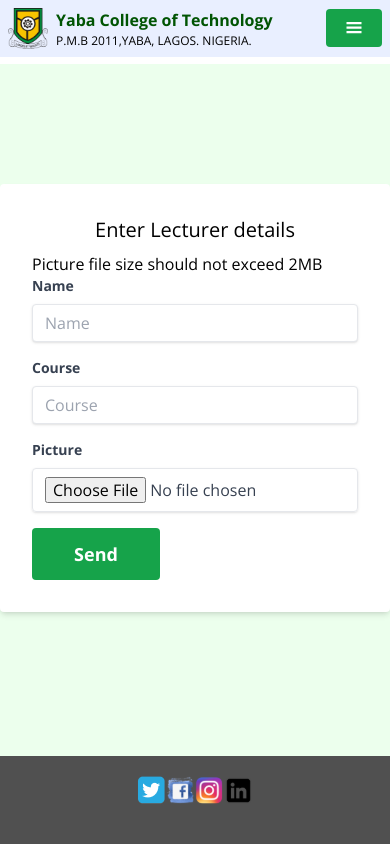
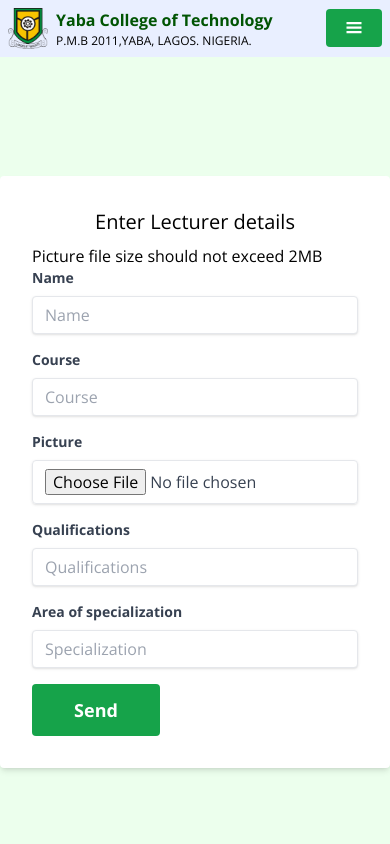
Before and after one commit to codermuyi/yabatech-sot-project, a React (Vite) app: page /enter-lecturer in a window 390 px wide. Shown: the top 844 px of the page. Built offline with nearby package versions, Linux system fonts and the light colour scheme; no server answers.

Commit message:
feat: implemented Lecturer page

```diff
--- a/src/assets/utils.js
+++ b/src/assets/utils.js
@@ -20,3 +20,9 @@ export const navLinks = [
     link: '/admission-requirements',
   },
 ]
+
+export function convertToSlug(text) {
+  return text.toLowerCase()
+    .replace(/[^\w ]+/g, "")
+    .replace(/ +/g, "-");
+}
--- a/src/components/AddLecturerForm.jsx
+++ b/src/components/AddLecturerForm.jsx
@@ -5,12 +5,15 @@ import { useNavigate } from 'react-router-dom'
 
 import Button from './Button'
 import { CREATE_LECTURER, ALL_LECTURERS } from '../lib/api'
+import { convertToSlug } from '../assets/utils'
 
 const AddLecturerForm = () => {
   const [addLecturer, { data, loading, error }] = useMutation(CREATE_LECTURER, {
-    refetchQueries: () => [{
-      query: ALL_LECTURERS,
-    }],
+    refetchQueries: () => [
+      {
+        query: ALL_LECTURERS,
+      },
+    ],
   })
   const navigate = useNavigate()
   const [base64, setBase64] = useState('')
@@ -22,8 +25,17 @@ const AddLecturerForm = () => {
     formState: { errors },
   } = useForm()
 
-  async function onSubmit({ name, course }) {
-    await addLecturer({ variables: { name, course, base64Image: base64 } })
+  async function onSubmit({ name, course, qualification, specialization }) {
+    await addLecturer({
+      variables: {
+        name,
+        course,
+        base64Image: base64,
+        qualification,
+        specialization,
+        slug: convertToSlug(name),
+      },
+    })
     navigate('/lecturer-profile')
   }
 
@@ -122,6 +134,42 @@ const AddLecturerForm = () => {
             />
           )}
         </div>
+        <div className="mb-4">
+          <label
+            className="block text-gray-700 text-sm font-bold mb-2"
+            htmlFor="qualification"
+          >
+            Qualifications
+          </label>
+          <input
+            className="shadow appearance-none border rounded w-full py-2 px-3 text-gray-700 leading-tight focus:outline-none focus:shadow-outline"
+            id="qualification"
+            type="text"
+            placeholder="Qualifications"
+            {...register('qualification', {
+              required: '*Qualifications required',
+            })}
+          />
+          <p className="text-red-500 text-sm">{errors?.name?.message}</p>
+        </div>
+        <div className="mb-4">
+          <label
+            className="block text-gray-700 text-sm font-bold mb-2"
+            htmlFor="specialization"
+          >
+            Area of specialization
+          </label>
+          <input
+            className="shadow appearance-none border rounded w-full py-2 px-3 text-gray-700 leading-tight focus:outline-none focus:shadow-outline"
+            id="specialization"
+            type="text"
+            placeholder="Specialization"
+            {...register('specialization', {
+              required: '*Specialization required',
+            })}
+          />
+          <p className="text-red-500 text-sm">{errors?.name?.message}</p>
+        </div>
         <div className="flex items-center justify-between">
           <Button className="text-white font-bold text-lg" disabled={loading}>
             {loading ? 'Sending...' : 'Send'}
--- a/src/components/Root.jsx
+++ b/src/components/Root.jsx
@@ -7,7 +7,7 @@ const Root = () => {
   return (
     <>
       <Navigation />
-      <div className="mt-16">
+      <div className="mt-14 lg:mt-16">
         <Outlet />
       </div>
       <Footer />
--- a/src/lib/api.js
+++ b/src/lib/api.js
@@ -12,19 +12,38 @@ export const ALL_LECTURERS = gql`
 `
 
 export const CREATE_LECTURER = gql`
-  mutation CreateLecturer($name: String!, $course: String!, $base64Image: String!) {
-    createLecturer(data: { name: $name, course: $course, base64Image: $base64Image }) {
+  mutation CreateLecturer(
+    $name: String!
+    $course: String!
+    $base64Image: String!
+    $qualification: String!
+    $specialization: String!
+    $slug: String!
+  ) {
+    createLecturer(
+      data: {
+        name: $name
+        course: $course
+        base64Image: $base64Image
+        qualification: $qualification
+        specialization: $specialization
+        slug: $slug
+      }
+    ) {
       id
       name
       course
       base64Image
+      qualification
+      specialization
+      slug
     }
   }
 `
 
 export const GET_LECTURER = gql`
   query ($slug: String!) {
-    lecturer(stage: DRAFT, where: {slug: $slug}) {
+    lecturer(stage: DRAFT, where: { slug: $slug }) {
       name
       course
       base64Image
--- a/src/pages/ErrorPage.jsx
+++ b/src/pages/ErrorPage.jsx
@@ -13,9 +13,9 @@ export default function ErrorPage() {
       <div id="error-page" className='flex flex-col gap-5 px-3 py-72 text-center h-screen bg-secondary'>
         <h1 className='text-5xl'>Oops!</h1>
         <p>Sorry, an unexpected error has occurred.</p>
-        <p>
+        {/* <p>
           <i>{error.statusText || error.message}</i>
-        </p>
+        </p> */}
       </div>
       <Footer />
     </>
--- a/src/pages/Lecturer.jsx
+++ b/src/pages/Lecturer.jsx
@@ -5,17 +5,19 @@ import { useQuery } from '@apollo/client'
 
 import { GET_LECTURER } from '../lib/api'
 
-const Lecturer = ({ match }) => {
+const Lecturer = () => {
   const { slug } = useParams()
   const { loading, error, data } = useQuery(GET_LECTURER, {
     variables: { slug },
   })
 
-  console.log(data?.lecturer)
+  console.log('Loading => ', loading)
+  console.log('Error => ', error)
 
-  if (data)
   return (
-      <main className="bg-secondary p-10 flex flex-col">
+    <main className="bg-secondary p-10 bg-[url(/logo-bg.png)] bg-[size:80%] bg-[position:center] min-h-[80vh]">
+      {!loading ? (
+        <div className="my-10 md:grid md:grid-cols-2 md:items-center md:justify-center max-w-3xl mx-auto">
           <div className="grid justify-center gap-5">
             <img
               src={data.lecturer.base64Image}
@@ -27,9 +29,19 @@ const Lecturer = ({ match }) => {
             </h1>
           </div>
           <div className="grid gap-5 max-w-5xl mx-auto my-14 justify-center">
-          <p>Qualifications: {data.lecturer.qualification}</p>
-          <p>Specialization: {data.lecturer.specialization}</p>
+            <p className="grid gap-3">
+              <span className="font-bold">Qualifications</span>
+              <span>{data.lecturer.qualification}</span>
+            </p>
+            <p className="grid gap-3">
+              <span className="font-bold">Specialization</span>
+              <span>{data.lecturer.specialization}</span>
+            </p>
           </div>
+        </div>
+      ) : (
+        <div className="p-56 text-center h-screen text-xl">Loading...</div>
+      )}
     </main>
   )
 }
```
Lines whose indentation alone changed are shown as unchanged.
